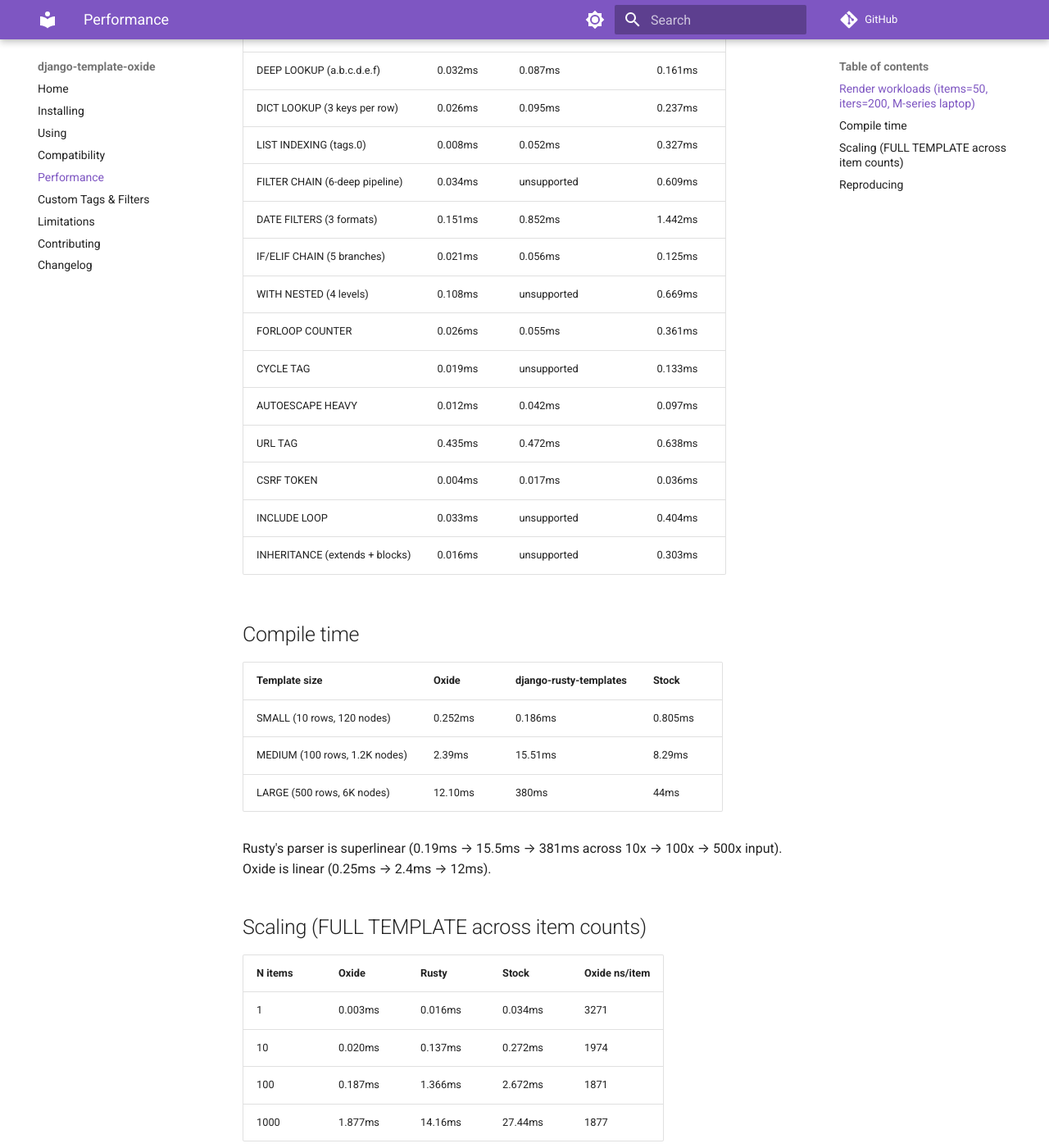
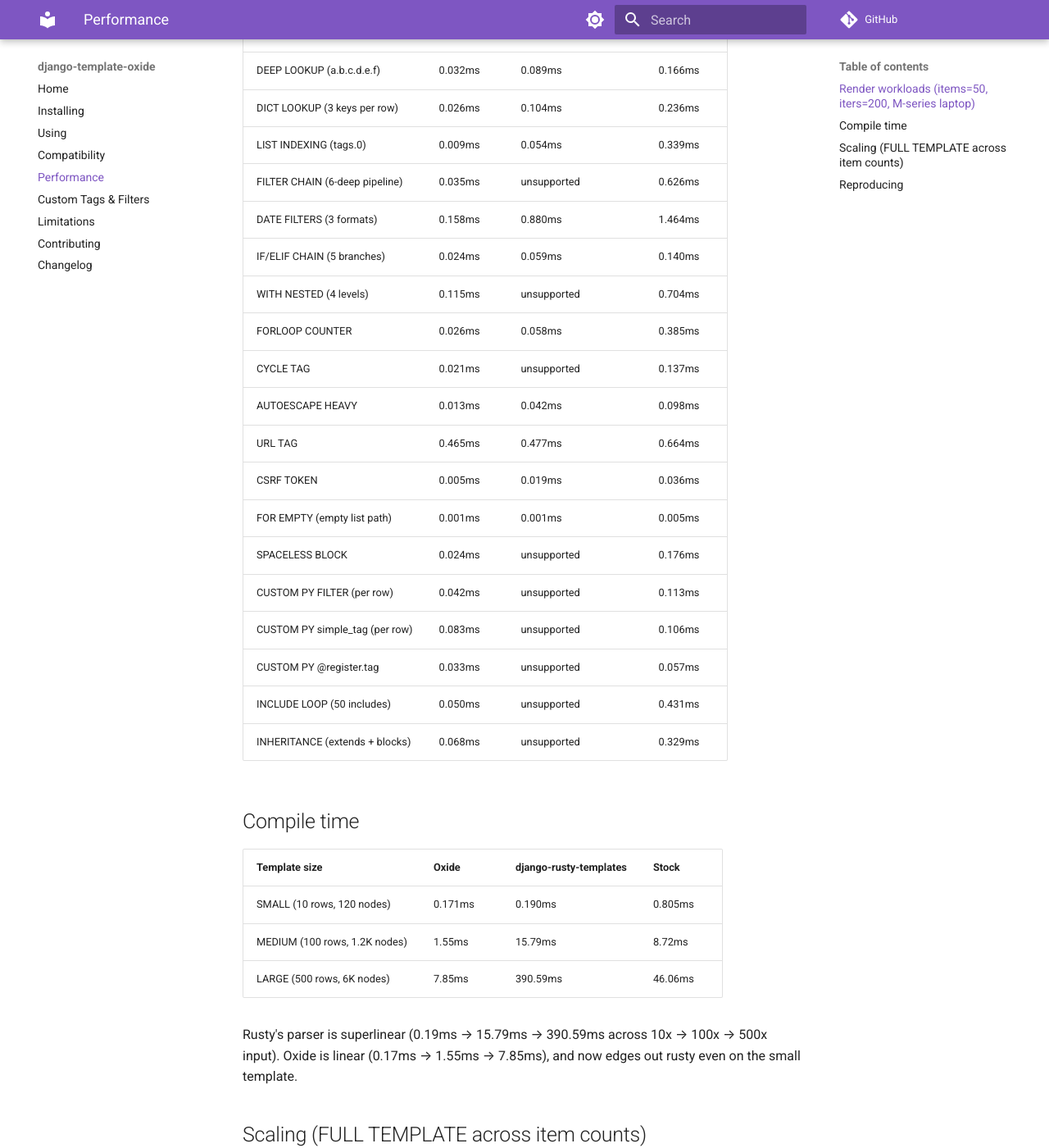
Before and after one commit to nickpetrovic/django-template-oxide, an MkDocs documentation site: the page built from docs/performance.md, in a window 1280 px wide and 1400 px high, scrolled down 415 px. Shown: the whole window at 82% size. Built offline with MkDocs 1.6.1 and Material for MkDocs 9.7.7, drawn with Linux system fonts in a browser that asks for light colours; comment, search, counter and statistics services are not loaded; some of the changed text lies outside the part shown.

Commit message:
docs: correct test counts, refresh benchmark numbers, add testing instructions
- Reconcile all test-count claims to measured reality: 962 oxide-own
  Python tests + 331 Rust unit tests, plus 1514 vendored Django
  template_tests (1513 pass, 1 skipped, 0 failures); 2476 Python total.
  Previously the README/docs disagreed (742 / 1073 / 1525 / 1541 /
  2454 / 2456) and claimed 16 failing Django tests (now 0).
- Refresh all benchmark tables (render now lists all 22 workloads,
  compile, scaling) from a fresh run; oxide now also edges rusty on
  small-template compile.
- Add a Testing section to the README and fix the stale CONTRIBUTING
  test commands (the vendored Django suite does run via the backend).
- Add a pre-release/work-in-progress banner to the changelog.

```diff
--- a/docs/performance.md
+++ b/docs/performance.md
@@ -6,43 +6,49 @@ Numbers from `benches/bench.py`. Smaller is better.
 
 | Workload                       | Oxide    | django-rusty-templates | Stock     |
 |--------------------------------|----------|------------------------|-----------|
-| TEXT ONLY                      | 0.004ms  | 0.009ms                | 0.016ms   |
-| VARS ONLY (3 attrs)            | 0.017ms  | 0.122ms                | 0.264ms   |
-| FULL TEMPLATE (real-world)     | 0.096ms  | 0.680ms                | 1.327ms   |
-| DEEP LOOKUP (a.b.c.d.e.f)      | 0.032ms  | 0.087ms                | 0.161ms   |
-| DICT LOOKUP (3 keys per row)   | 0.026ms  | 0.095ms                | 0.237ms   |
-| LIST INDEXING (tags.0)         | 0.008ms  | 0.052ms                | 0.327ms   |
-| FILTER CHAIN (6-deep pipeline) | 0.034ms  | unsupported            | 0.609ms   |
-| DATE FILTERS (3 formats)       | 0.151ms  | 0.852ms                | 1.442ms   |
-| IF/ELIF CHAIN (5 branches)     | 0.021ms  | 0.056ms                | 0.125ms   |
-| WITH NESTED (4 levels)         | 0.108ms  | unsupported            | 0.669ms   |
-| FORLOOP COUNTER                | 0.026ms  | 0.055ms                | 0.361ms   |
-| CYCLE TAG                      | 0.019ms  | unsupported            | 0.133ms   |
-| AUTOESCAPE HEAVY               | 0.012ms  | 0.042ms                | 0.097ms   |
-| URL TAG                        | 0.435ms  | 0.472ms                | 0.638ms   |
-| CSRF TOKEN                     | 0.004ms  | 0.017ms                | 0.036ms   |
-| INCLUDE LOOP                   | 0.033ms  | unsupported            | 0.404ms   |
-| INHERITANCE (extends + blocks) | 0.016ms  | unsupported            | 0.303ms   |
+| TEXT ONLY                      | 0.005ms  | 0.009ms                | 0.017ms   |
+| VARS ONLY (3 attrs)            | 0.018ms  | 0.124ms                | 0.276ms   |
+| FULL TEMPLATE (real-world)     | 0.100ms  | 0.696ms                | 1.409ms   |
+| DEEP LOOKUP (a.b.c.d.e.f)      | 0.032ms  | 0.089ms                | 0.166ms   |
+| DICT LOOKUP (3 keys per row)   | 0.026ms  | 0.104ms                | 0.236ms   |
+| LIST INDEXING (tags.0)         | 0.009ms  | 0.054ms                | 0.339ms   |
+| FILTER CHAIN (6-deep pipeline) | 0.035ms  | unsupported            | 0.626ms   |
+| DATE FILTERS (3 formats)       | 0.158ms  | 0.880ms                | 1.464ms   |
+| IF/ELIF CHAIN (5 branches)     | 0.024ms  | 0.059ms                | 0.140ms   |
+| WITH NESTED (4 levels)         | 0.115ms  | unsupported            | 0.704ms   |
+| FORLOOP COUNTER                | 0.026ms  | 0.058ms                | 0.385ms   |
+| CYCLE TAG                      | 0.021ms  | unsupported            | 0.137ms   |
+| AUTOESCAPE HEAVY               | 0.013ms  | 0.042ms                | 0.098ms   |
+| URL TAG                        | 0.465ms  | 0.477ms                | 0.664ms   |
+| CSRF TOKEN                     | 0.005ms  | 0.019ms                | 0.036ms   |
+| FOR EMPTY (empty list path)    | 0.001ms  | 0.001ms                | 0.005ms   |
+| SPACELESS BLOCK                | 0.024ms  | unsupported            | 0.176ms   |
+| CUSTOM PY FILTER (per row)     | 0.042ms  | unsupported            | 0.113ms   |
+| CUSTOM PY simple_tag (per row) | 0.083ms  | unsupported            | 0.106ms   |
+| CUSTOM PY @register.tag        | 0.033ms  | unsupported            | 0.057ms   |
+| INCLUDE LOOP (50 includes)     | 0.050ms  | unsupported            | 0.431ms   |
+| INHERITANCE (extends + blocks) | 0.068ms  | unsupported            | 0.329ms   |
 
 ## Compile time
 
 | Template size            | Oxide    | django-rusty-templates | Stock    |
 |--------------------------|----------|------------------------|----------|
-| SMALL (10 rows, 120 nodes)| 0.252ms  | 0.186ms                | 0.805ms  |
-| MEDIUM (100 rows, 1.2K nodes)| 2.39ms   | 15.51ms                | 8.29ms   |
-| LARGE (500 rows, 6K nodes)| 12.10ms  | 380ms                  | 44ms     |
+| SMALL (10 rows, 120 nodes)| 0.171ms  | 0.190ms                | 0.805ms  |
+| MEDIUM (100 rows, 1.2K nodes)| 1.55ms   | 15.79ms                | 8.72ms   |
+| LARGE (500 rows, 6K nodes)| 7.85ms   | 390.59ms               | 46.06ms  |
 
-Rusty's parser is superlinear (0.19ms → 15.5ms → 381ms across
-10x → 100x → 500x input). Oxide is linear (0.25ms → 2.4ms → 12ms).
+Rusty's parser is superlinear (0.19ms → 15.79ms → 390.59ms across
+10x → 100x → 500x input). Oxide is linear (0.17ms → 1.55ms → 7.85ms),
+and now edges out rusty even on the small template.
 
 ## Scaling (FULL TEMPLATE across item counts)
 
 | N items | Oxide    | Rusty    | Stock    | Oxide ns/item |
 |---------|----------|----------|----------|---------------|
-| 1       | 0.003ms  | 0.016ms  | 0.034ms  | 3271          |
-| 10      | 0.020ms  | 0.137ms  | 0.272ms  | 1974          |
-| 100     | 0.187ms  | 1.366ms  | 2.672ms  | 1871          |
-| 1000    | 1.877ms  | 14.16ms  | 27.44ms  | 1877          |
+| 1       | 0.004ms  | 0.018ms  | 0.034ms  | 3992          |
+| 10      | 0.021ms  | 0.143ms  | 0.287ms  | 2109          |
+| 100     | 0.188ms  | 1.401ms  | 2.828ms  | 1875          |
+| 1000    | 1.894ms  | 14.174ms | 28.558ms | 1894          |
 
 Oxide stabilizes at ~1900 ns/item from N=100 upward. Stock degrades
 superlinearly past N=1000 (p99 climbs faster than mean).
```
Also changed, not shown: CHANGELOG.md (+7 -2 lines), CONTRIBUTING.md (+14 -7 lines), README.md (+31 -14 lines), docs/compatibility.md (+6 -5 lines), docs/index.md (+8 -8 lines).
